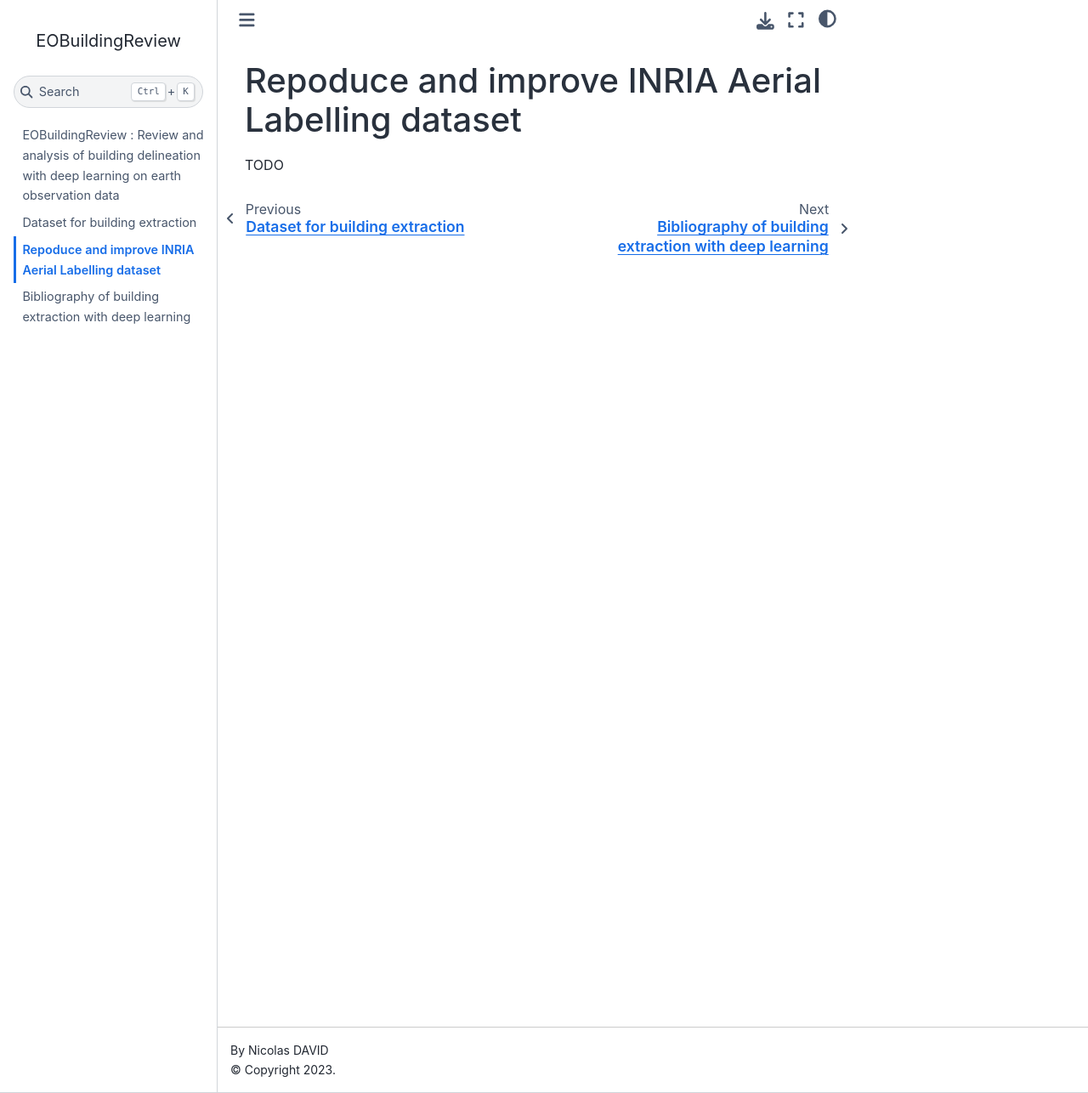
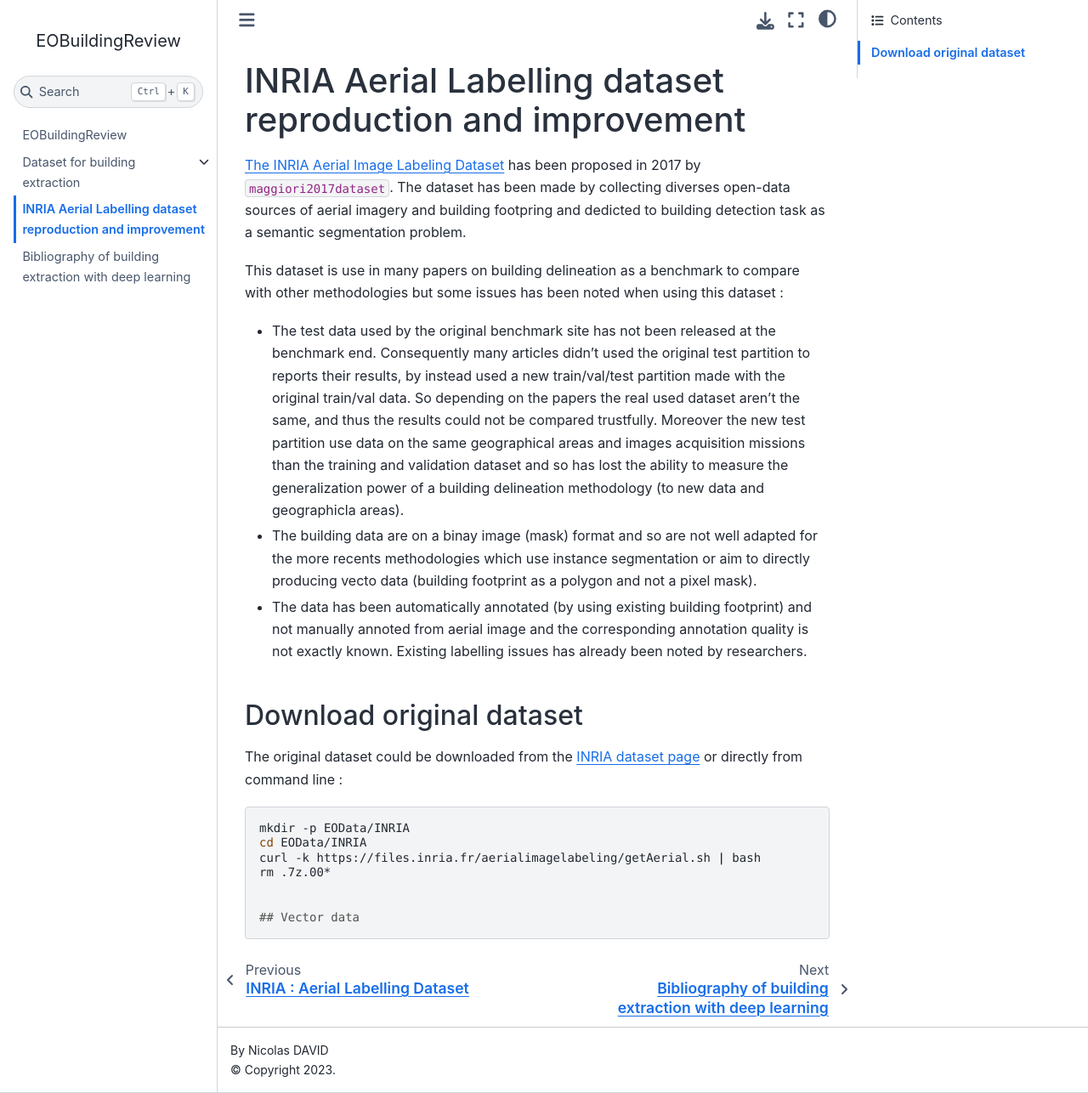
Before and after one commit to ndavid/EoBuildingReview, a Jupyter Book: the page built from docs/INRIA_V2/intro.md, in a window 1280 px wide and 1286 px high. Shown: the whole window at 85% size. Built offline with Jupyter Book 1.0.4 settings and Sphinx 7.4.7 and the Sphinx Book theme 1.1.4, drawn with Linux system fonts in a browser that asks for light colours; cross-references to code outside the pages are shown as plain code.

Commit message:
init inria data info

````diff
--- a/docs/INRIA_V2/intro.md
+++ b/docs/INRIA_V2/intro.md
@@ -1,3 +1,24 @@
-# Repoduce and improve INRIA Aerial Labelling dataset
+# INRIA Aerial Labelling dataset reproduction and improvement
 
-TODO
+[The INRIA Aerial Image Labeling Dataset](https://project.inria.fr/aerialimagelabeling/>) has been proposed in 2017 by {cite:p}`maggiori2017dataset`.
+The dataset has been made by collecting diverses open-data sources of aerial imagery and building footpring and dedicted to building detection task as a semantic segmentation problem.
+
+This dataset is use in many papers on building delineation as a benchmark to compare with other methodologies but some issues has been noted when using this dataset :
+
+* The test data used by the original benchmark site has not been released at the benchmark end. Consequently many articles didn't used the original test partition to reports their results, by instead used a new train/val/test partition made with the original train/val data. So depending on the papers the real used dataset aren't the same, and thus the results could not be compared trustfully. Moreover the new test partition use data on the same geographical areas and images acquisition missions than the training and validation dataset and so has lost the ability to measure the generalization power of a building delineation methodology (to new data and geographicla areas).
+* The building data are on a binay image (mask) format and so are not well adapted for the more recents methodologies which use instance segmentation or aim to directly producing vecto data (building footprint as a polygon and not a pixel mask).
+* The data has been automatically annotated (by using existing building footprint) and not manually annoted from aerial image and the corresponding annotation quality is not exactly known. Existing labelling issues has already been noted by researchers.
+
+## Download original dataset
+
+The original dataset could be downloaded from the [INRIA dataset page](https://project.inria.fr/aerialimagelabeling/files/) or directly
+from command line :
+
+```{code-block} bash
+mkdir -p EOData/INRIA
+cd EOData/INRIA
+curl -k https://files.inria.fr/aerialimagelabeling/getAerial.sh | bash
+rm .7z.00*
+
+
+## Vector data
--- a/docs/_config.yml
+++ b/docs/_config.yml
@@ -20,10 +20,10 @@ bibtex_bibfiles:
   - references.bib
 
 # Information about where the book exists on the web
-# repository:
-#  url: https://github.com/executablebooks/jupyter-book  # Online location of your book
-#  path_to_book: docs  # Optional path to your book, relative to the repository root
-#  branch: master  # Which branch of the repository should be used when creating links (optional)
+repository:
+  url: https://github.com/ndavid/EoBuildingReview  # Online location of your book
+  path_to_book: docs  # Optional path to your book, relative to the repository root
+  branch: master  # Which branch of the repository should be used when creating links (optional)
 
 # Add GitHub buttons to your book
 # See https://jupyterbook.org/customize/config.html#add-a-link-to-your-repository
--- a/docs/_toc.yml
+++ b/docs/_toc.yml
@@ -5,5 +5,7 @@ format: jb-book
 root: intro
 chapters:
 - file: datasets/intro.md
+  sections:
+  - file: datasets/inria.md
 - file: INRIA_V2/intro.md
 - file: biblio.md
--- a/docs/references.bib
+++ b/docs/references.bib
@@ -1,5 +1,12 @@
 ---
 ---
+@inproceedings{maggiori2017dataset,
+  title={Can Semantic Labeling Methods Generalize to Any City? The Inria Aerial Image Labeling Benchmark},
+  author={Maggiori, Emmanuel and Tarabalka, Yuliya and Charpiat, Guillaume and Alliez, Pierre},
+  booktitle={IEEE International Geoscience and Remote Sensing Symposium (IGARSS)},
+  year={2017},
+  organization={IEEE}
+}
 
 @inproceedings{holdgraf_evidence_2014,
 	address = {Brisbane, Australia, Australia},
````
Also changed, not shown: docs/biblio.md (+7 -0 lines), docs/datasets/inria.md (added, +16 -0 lines), docs/intro.md (+5 -3 lines).
